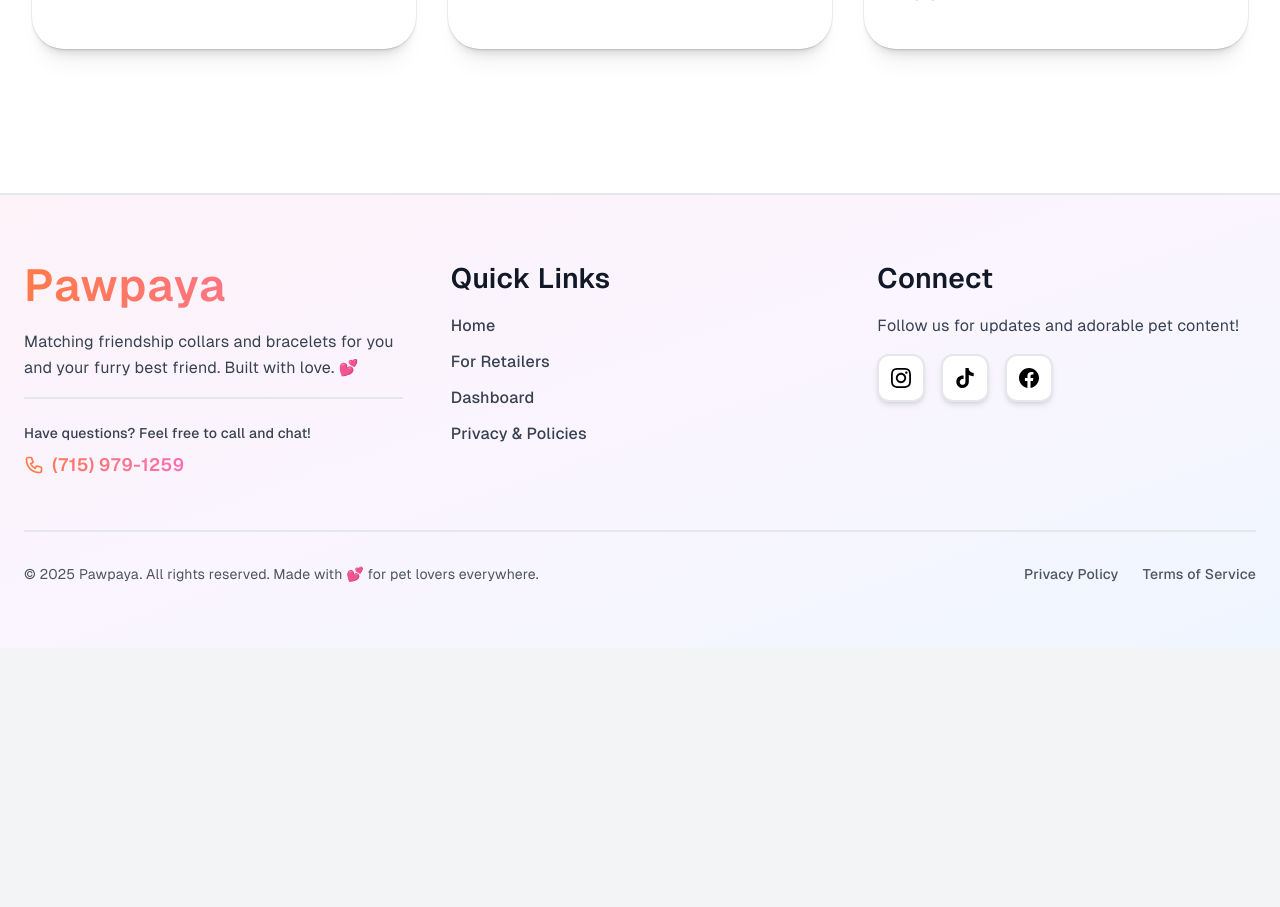
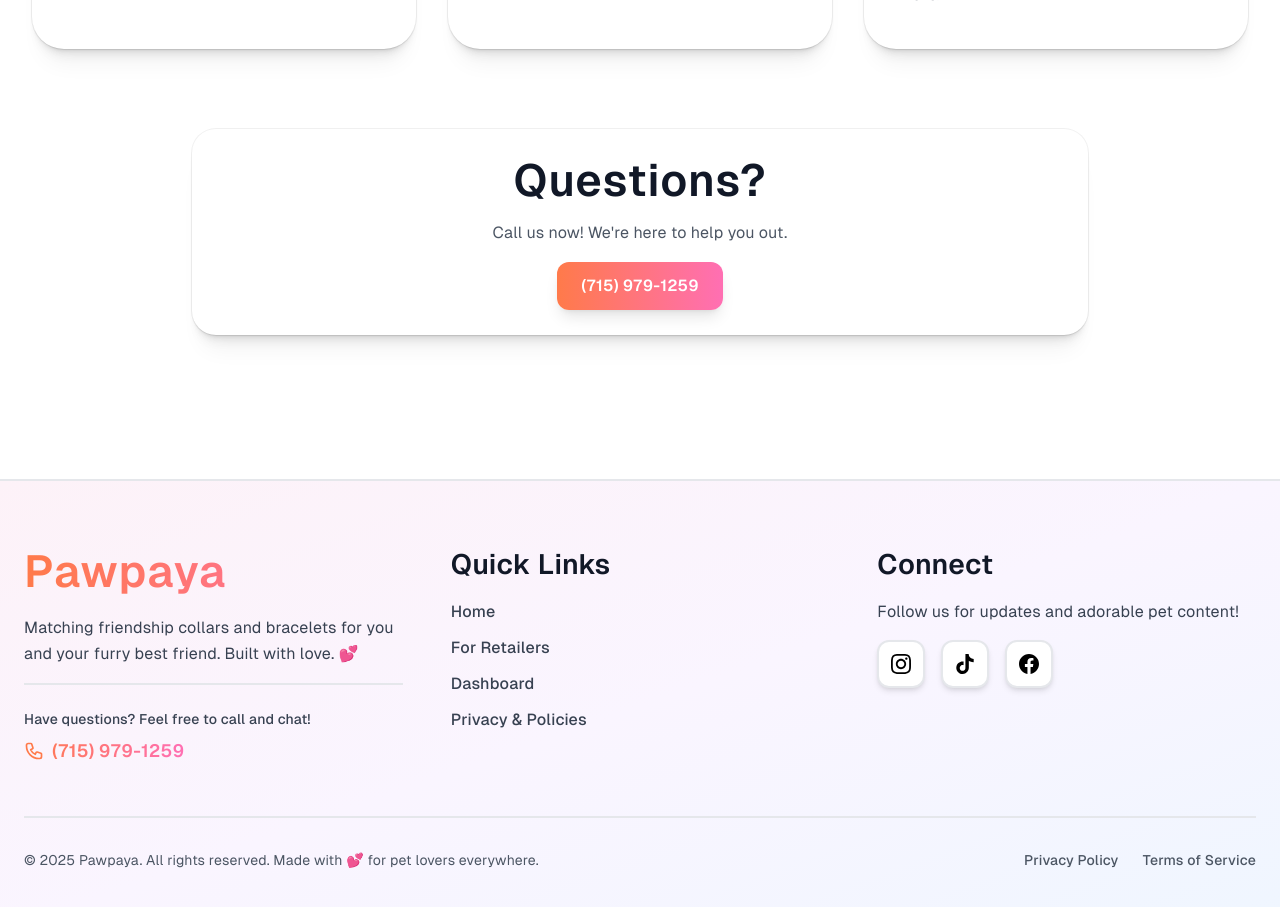
Before and after one commit to pawpayaco/tapify-marketplace, a Next.js app: page / in a window 1280 px wide. Shown: the part 3340-4247 px from the top of the page. Before the commit the page ends 3988 px from the top, so only its background shows below. Built offline with nearby package versions, Linux system fonts and the light colour scheme; no server answers.

Commit message:
Sync latest UID and Priority Display fixes

```diff
--- a/pages/index.js
+++ b/pages/index.js
@@ -358,6 +358,31 @@ export default function Home() {
           </div>
         </div>
       </section>
+
+      {/* Questions Card */}
+      <section className="pb-12 md:pb-20 px-4 sm:px-6 lg:px-8">
+        <div className="max-w-4xl mx-auto">
+          <motion.div
+            initial={{ opacity: 0, y: 30 }}
+            whileInView={{ opacity: 1, y: 0 }}
+            viewport={{ once: true }}
+            transition={{ duration: 0.6 }}
+            className="bg-white rounded-3xl p-5 md:p-6 shadow-[0px_0px_0px_1px_rgba(0,0,0,0.06),0px_1px_1px_-0.5px_rgba(0,0,0,0.06),0px_3px_3px_-1.5px_rgba(0,0,0,0.06),0px_6px_6px_-3px_rgba(0,0,0,0.06),0px_12px_12px_-6px_rgba(0,0,0,0.06),0px_24px_24px_-12px_rgba(0,0,0,0.06)] border border-transparent text-center"
+          >
+            <h3 className="text-xl font-black text-gray-900 mb-3">Questions?</h3>
+            <p className="text-gray-600 mb-4 leading-relaxed">
+              Call us now! We're here to help you out.
+            </p>
+            <a
+              href="tel:7159791259"
+              className="inline-block px-6 py-3 rounded-xl font-bold text-white shadow-lg hover:shadow-xl transition-all"
+              style={{ background: 'linear-gradient(to right, #ff7a4a, #ff6fb3)' }}
+            >
+              (715) 979-1259
+            </a>
+          </motion.div>
+        </div>
+      </section>
     </div>
   );
 }
--- a/pages/onboard/about.js
+++ b/pages/onboard/about.js
@@ -64,6 +64,7 @@ export default function AboutPawpaya() {
 
           <h1 className="text-6xl sm:text-7xl md:text-8xl font-black text-gray-900 mb-6 leading-tight">
             Meet Pawpaya
+            <span className="block w-full bg-transparent" style={{ height: '2px', margin: '16px 0' }}></span>
             <span className="block mt-2 bg-gradient-to-r from-[#ff7a4a] to-[#ff6fb3] bg-clip-text text-transparent">
               Cute Collars<br />+<br />NFC Tech
             </span>
@@ -136,7 +137,7 @@ export default function AboutPawpaya() {
             <div className="flex flex-col md:grid md:grid-cols-[2.25fr_1fr] gap-8 items-center max-w-6xl mx-auto">
               <div className="order-2 md:order-none bg-white rounded-3xl p-7 md:p-10 shadow-[0px_0px_0px_1px_rgba(0,0,0,0.06),0px_1px_1px_-0.5px_rgba(0,0,0,0.06),0px_3px_3px_-1.5px_rgba(0,0,0,0.06),0px_6px_6px_-3px_rgba(0,0,0,0.06),0px_12px_12px_-6px_rgba(0,0,0,0.06),0px_24px_24px_-12px_rgba(0,0,0,0.06)]">
                 <p className="text-xl md:text-2xl text-gray-600 text-left leading-relaxed">
-                  Pawpaya helps stores earn extra profit by featuring our friendship collars & bracelet sets. The displays include tap-to-buy tech, earning your store automatic commission. simple, modern, and risk-free.
+                  We help stores earn extra profit with free, tap-to-buy displays featuring our friendship collar & bracelet sets. A seamless, and modern way for your store to earn automatic commissions.
                 </p>
               </div>
 
@@ -314,7 +315,7 @@ export default function AboutPawpaya() {
             whileInView={{ opacity: 1, y: 0 }}
             viewport={{ once: true }}
             transition={{ duration: 0.6 }}
-            className="mb-0 bg-gradient-to-br from-orange-50 to-pink-50 border-2 border-orange-200 rounded-2xl p-6 md:p-8"
+            className="mb-8 md:mb-12 bg-gradient-to-br from-orange-50 to-pink-50 border-2 border-orange-200 rounded-2xl p-6 md:p-8"
           >
             <div className="max-w-4xl mx-auto">
               <p className="text-2xl md:text-3xl mb-3 text-gray-900 text-left" style={{ fontWeight: 600 }}>
@@ -325,6 +326,27 @@ export default function AboutPawpaya() {
               </p>
             </div>
           </motion.div>
+
+          {/* Questions Card */}
+          <motion.div
+            initial={{ opacity: 0, y: 30 }}
+            whileInView={{ opacity: 1, y: 0 }}
+            viewport={{ once: true }}
+            transition={{ duration: 0.6 }}
+            className="mb-0 bg-white rounded-3xl p-5 md:p-6 shadow-[0px_0px_0px_1px_rgba(0,0,0,0.06),0px_1px_1px_-0.5px_rgba(0,0,0,0.06),0px_3px_3px_-1.5px_rgba(0,0,0,0.06),0px_6px_6px_-3px_rgba(0,0,0,0.06),0px_12px_12px_-6px_rgba(0,0,0,0.06),0px_24px_24px_-12px_rgba(0,0,0,0.06)] border border-transparent text-center"
+          >
+            <h3 className="text-xl font-black text-gray-900 mb-3">Questions?</h3>
+            <p className="text-gray-600 mb-4 leading-relaxed">
+              Call us now! We're here to help you out.
+            </p>
+            <a
+              href="tel:7159791259"
+              className="inline-block px-6 py-3 rounded-xl font-bold text-white shadow-lg hover:shadow-xl transition-all"
+              style={{ background: 'linear-gradient(to right, #ff7a4a, #ff6fb3)' }}
+            >
+              (715) 979-1259
+            </a>
+          </motion.div>
         </motion.section>
       </div>
     </div>
--- a/pages/onboard/index.js
+++ b/pages/onboard/index.js
@@ -293,6 +293,26 @@ export default function OnboardIndex() {
             </div>
           </div>
 
+          {/* Questions Card */}
+          <motion.div
+            initial={{ opacity: 0, y: 30 }}
+            animate={{ opacity: 1, y: 0 }}
+            transition={{ duration: 0.6, delay: 0.5 }}
+            className="mt-12 md:mt-16 bg-white rounded-3xl p-5 md:p-6 shadow-[0px_0px_0px_1px_rgba(0,0,0,0.06),0px_1px_1px_-0.5px_rgba(0,0,0,0.06),0px_3px_3px_-1.5px_rgba(0,0,0,0.06),0px_6px_6px_-3px_rgba(0,0,0,0.06),0px_12px_12px_-6px_rgba(0,0,0,0.06),0px_24px_24px_-12px_rgba(0,0,0,0.06)] border border-transparent text-center"
+          >
+            <h3 className="text-xl font-black text-gray-900 mb-3">Questions?</h3>
+            <p className="text-gray-600 mb-4 leading-relaxed">
+              Call us now! We're here to help you out.
+            </p>
+            <a
+              href="tel:7159791259"
+              className="inline-block px-6 py-3 rounded-xl font-bold text-white shadow-lg hover:shadow-xl transition-all"
+              style={{ background: 'linear-gradient(to right, #ff7a4a, #ff6fb3)' }}
+            >
+              (715) 979-1259
+            </a>
+          </motion.div>
+
           {/* Back Link */}
           <div className="text-center pt-6 md:pt-8">
             <Link href="/onboard/about" className="text-gray-600 hover:text-gray-900 font-bold inline-flex items-center gap-2 hover:gap-3 transition-all">
--- a/pages/onboard/register.js
+++ b/pages/onboard/register.js
@@ -583,7 +583,7 @@ export default function RegisterRetailer() {
             >
               <h3 className="text-xl font-black text-gray-900 mb-3">Questions?</h3>
               <p className="text-gray-600 mb-4 leading-relaxed">
-                Give us a call - we're happy to answer any questions!
+                Call us now! We're here to help you out.
               </p>
               <a
                 href="tel:7159791259"
--- a/pages/onboard/shopify-connect.js
+++ b/pages/onboard/shopify-connect.js
@@ -115,7 +115,7 @@ export default function ShopifyConnect() {
                 for Just $50
               </h2>
               <p className="text-base md:text-lg text-gray-700 leading-relaxed">
-                Four extra weeks of profit through Black Friday and Q4 — upgrade now and break even after only 5 sales, then it’s pure profit (~$10 per item).
+                November’s a huge revenue month with Black Friday and Q4 — upgrade now to get your display 4 weeks earlier and start earning sooner, breaking even after just 5 sales (~$10 profit each).
               </p>
             </div>
 
@@ -124,19 +124,19 @@ export default function ShopifyConnect() {
               <ul className="space-y-3 text-gray-700 text-sm md:text-base">
                 <li className="flex items-start gap-3">
                   <span className="font-bold text-xl flex-shrink-0" style={{ color: '#ff6fb3' }}>✓</span>
-                  <span>Arrives at the beginning of November (vs. after Black Friday)</span>
+                  <span>Arrives at the start of November (vs. after Black Friday)</span>
                 </li>
                 <li className="flex items-start gap-3">
                   <span className="font-bold text-xl flex-shrink-0" style={{ color: '#ff6fb3' }}>✓</span>
-                  <span>5 items sold in Novemeber is literally nothing. Many people have multiple dogs.</span>
+                  <span>Break even after just 5 sales — many customers buy multiple sets</span>
                 </li>
                 <li className="flex items-start gap-3">
                   <span className="font-bold text-xl flex-shrink-0" style={{ color: '#ff6fb3' }}>✓</span>
-                  <span>Start earning extra profit sooner</span>
+                  <span>Stand out with cuter, higher-quality products than your competitors</span>
                 </li>
                 <li className="flex items-start gap-3">
                   <span className="font-bold text-xl flex-shrink-0" style={{ color: '#ff6fb3' }}>✓</span>
-                  <span>Be among the first stores to secure this product</span>
+                  <span>Be among the first stores to feature this limited display</span>
                 </li>
               </ul>
             </div>
@@ -150,6 +150,60 @@ export default function ShopifyConnect() {
             >
               Upgrade for $50 →
             </motion.button>
+          </motion.div>
+
+          {/* Common Questions Card */}
+          <motion.div
+            initial={{ opacity: 0 }}
+            animate={{ opacity: 1 }}
+            transition={{ delay: 0.25 }}
+            className="bg-white border-2 border-gray-200 rounded-3xl p-8 md:p-10 shadow-sm"
+          >
+            <div className="font-bold text-gray-900 mb-6 text-center" style={{ fontSize: '28px', lineHeight: '1.3' }}>
+              Common Questions
+            </div>
+
+            <div className="space-y-6">
+              {/* Question 2 */}
+              <div className="pb-6 border-b border-gray-100">
+                <div className="font-bold text-gray-900 mb-2" style={{ fontSize: '18px', lineHeight: '1.4' }}>
+                  Thinking of waiting until after Black Friday?
+                </div>
+                <p className="text-sm md:text-base text-gray-600 leading-relaxed">
+                  Understandable, the timing feels tricky. But stores that wait will miss out on the biggest traffic of the year. Getting your display 4 weeks earlier lets you ride the full Black Friday wave instead of watching it pass by.
+                </p>
+              </div>
+
+              {/* Question 3 */}
+              <div className="pb-6 border-b border-gray-100">
+                <div className="font-bold text-gray-900 mb-2" style={{ fontSize: '18px', lineHeight: '1.4' }}>
+                  Don't want to spend extra right now?
+                </div>
+                <p className="text-sm md:text-base text-gray-600 leading-relaxed">
+                  Makes sense, budgets are tight. That’s why the upgrade pays for itself after just 5 sales (~$10 per item). You’ll earn it back fast and keep the profit flowing through Q4.
+                </p>
+              </div>
+
+              {/* Question 4 */}
+              <div>
+                <div className="font-bold text-gray-900 mb-2" style={{ fontSize: '18px', lineHeight: '1.4' }}>
+                  Limited on space?
+                </div>
+                <p className="text-sm md:text-base text-gray-600 leading-relaxed">
+                  Our display is designed to fit on any counter, shelf edge, or peg board rack, and makes your store look more premium without taking up space.
+                </p>
+              </div>
+            </div>
+
+            {/* Optional accent bar at bottom */}
+            <div className="mt-8 pt-6 border-t-2 border-transparent">
+              <p className="text-center text-sm text-gray-500">
+                Still have questions?{' '}
+                <a href="tel:7159791259" className="font-bold hover:underline" style={{ color: '#ff6fb3' }}>
+                  Call us at (715) 979-1259
+                </a>
+              </p>
+            </div>
           </motion.div>
 
           {/* RIGHT COLUMN - Skip to Dashboard */}
```
